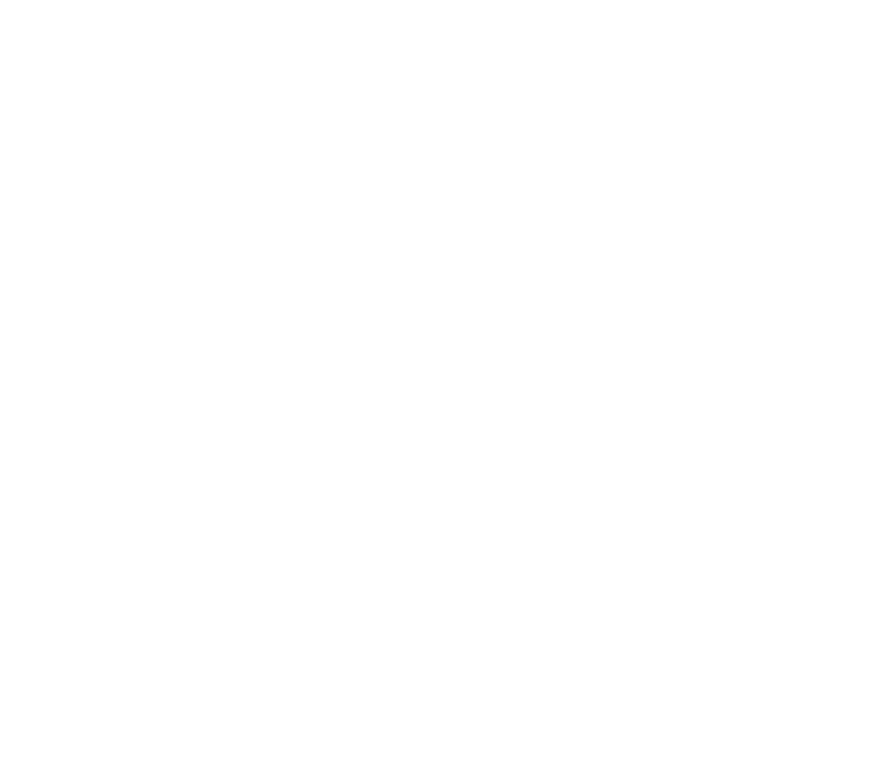
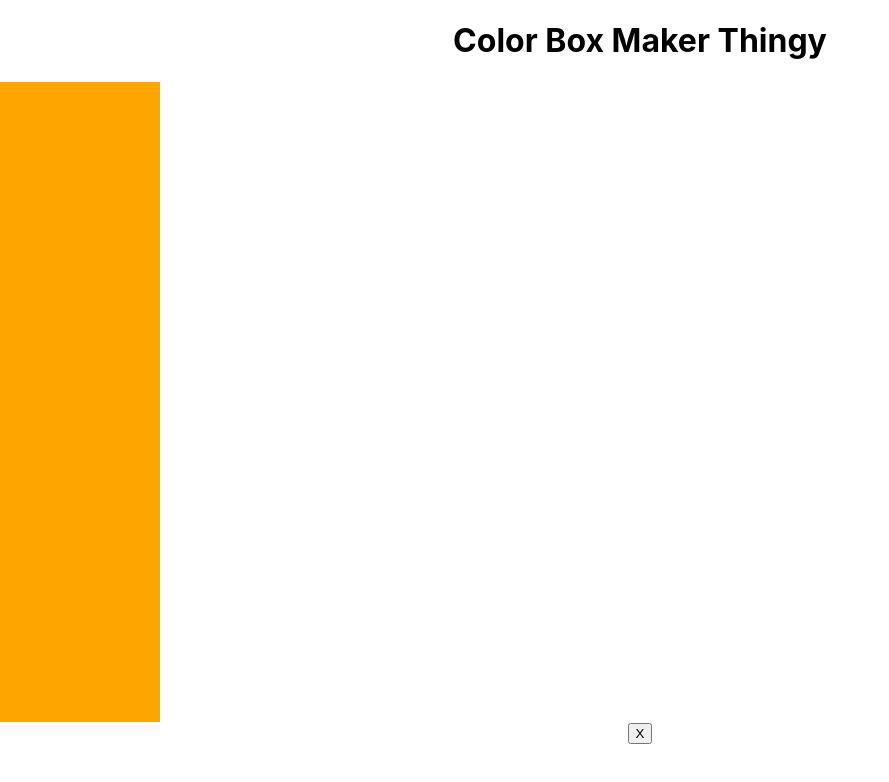
Before and after one commit to elena-vost/boxmaker, a React (Create React App) app: page / in a window 1280 px wide. Shown: the top 782 px of the page, without its empty margins (0-889 px from the left). Built offline with nearby package versions, Linux system fonts and the light colour scheme.

Commit message:
boxlist component

```diff
--- a/src/App.js
+++ b/src/App.js
@@ -1,9 +1,13 @@
 import React, { Component } from "react";
-import Box from "./Box";
+import BoxList from "./BoxList";
 import "./App.css";
 
 function App() {
-  return <div className="App"></div>;
+  return (
+    <div className="App">
+      <BoxList />
+    </div>
+  );
 }
 
 export default App;
--- a/src/Box.js
+++ b/src/Box.js
@@ -2,7 +2,18 @@
 
 class Box extends Component {
   render() {
-    return <div></div>;
+    return (
+      <div>
+        <div
+          style={{
+            height: `${this.props.height}em`,
+            width: `${this.props.width}em`,
+            backgroundColor: this.props.color,
+          }}
+        />
+        <button>X</button>
+      </div>
+    );
   }
 }
 
--- /dev/null
+++ b/src/BoxList.js
@@ -0,0 +1,22 @@
+import React, { Component } from "react";
+import Box from "./Box";
+
+class BoxList extends Component {
+  constructor(props) {
+    super(props);
+    this.state = { boxes: [{ width: 10, height: 40, color: "orange" }] };
+  }
+  render() {
+    const boxes = this.state.boxes.map((box) => (
+      <Box width={box.width} height={box.height} color={box.color} />
+    ));
+    return (
+      <div>
+        <h1>Color Box Maker Thingy</h1>
+        {boxes}
+      </div>
+    );
+  }
+}
+
+export default BoxList;
```
